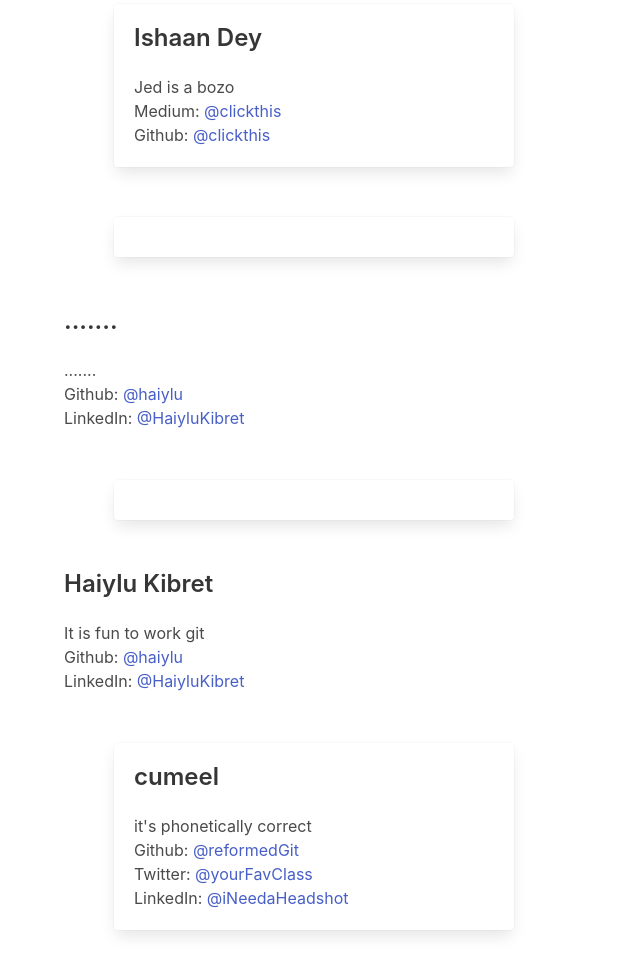
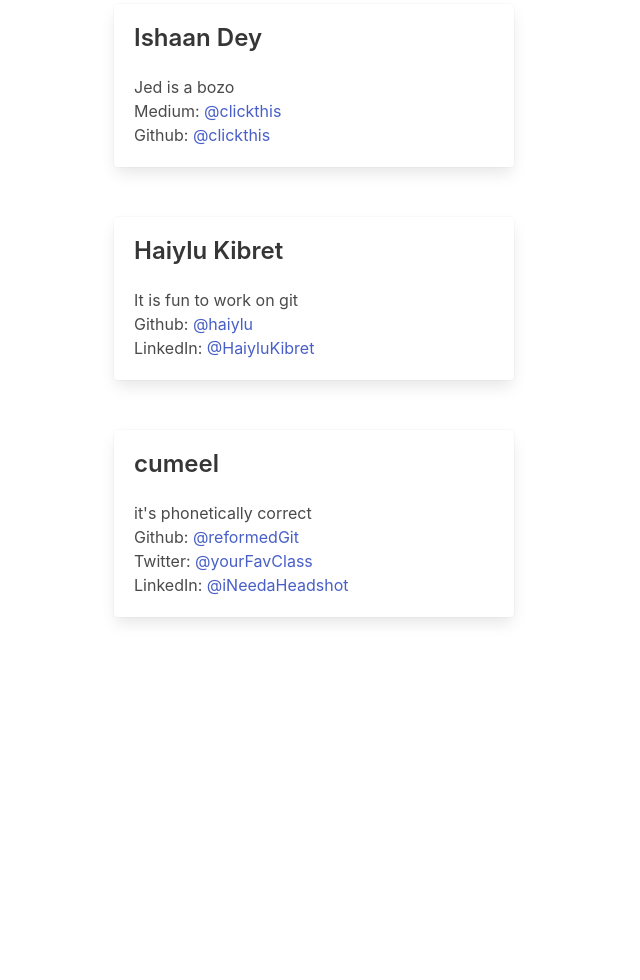
Before and after one commit to kjpark/collabo, a Flask app: page / in a window 1280 px wide. Shown: the part 1818-2798 px from the top of the page, without its empty margins (0-640 px from the left). After the commit the page ends 2441 px from the top, so only its background shows below. Run offline with Flask 2, Linux system fonts and the light colour scheme; some libraries are stand-ins or nearby versions.

Commit message:
"made change to html.index file"

```diff
--- a/templates/index.html
+++ b/templates/index.html
@@ -95,20 +95,12 @@
           <li>Github: <a href="https://github.com/ishaandey">@clickthis</a></li>
         </ul>
       </div>
-      <div class="container card profile"></div>
-      <h1 class="title is-4">.......</h1>
-      <p>.......</p>
-      <ul>
-          <li>Github: <a href="..">@haiylu</a></li>
+      <div class="container card profile">
+        <h1 class="title is-4">Haiylu Kibret</h1>
+        <p>It is fun to work on git</p>
+        <ul>
+          <li>Github: <a href="https://github.com/Haiylu">@haiylu</a></li>
           <li>LinkedIn: <a href="https://www.linkedin.com/in/haiylu-k-998591aa">@HaiyluKibret</a></li>
-      </ul>
-    </div>
-      <div class="container card profile"></div>
-        <h1 class="title is-4">Haiylu Kibret</h1>
-        <p>It is fun to work git</p>
-        <ul>
-            <li>Github: <a href="https://github.com/Haiylu">@haiylu</a></li>
-            <li>LinkedIn: <a href="https://www.linkedin.com/in/haiylu-k-998591aa">@HaiyluKibret</a></li>
         </ul>
       </div>
       <div class="container card profile">
```
